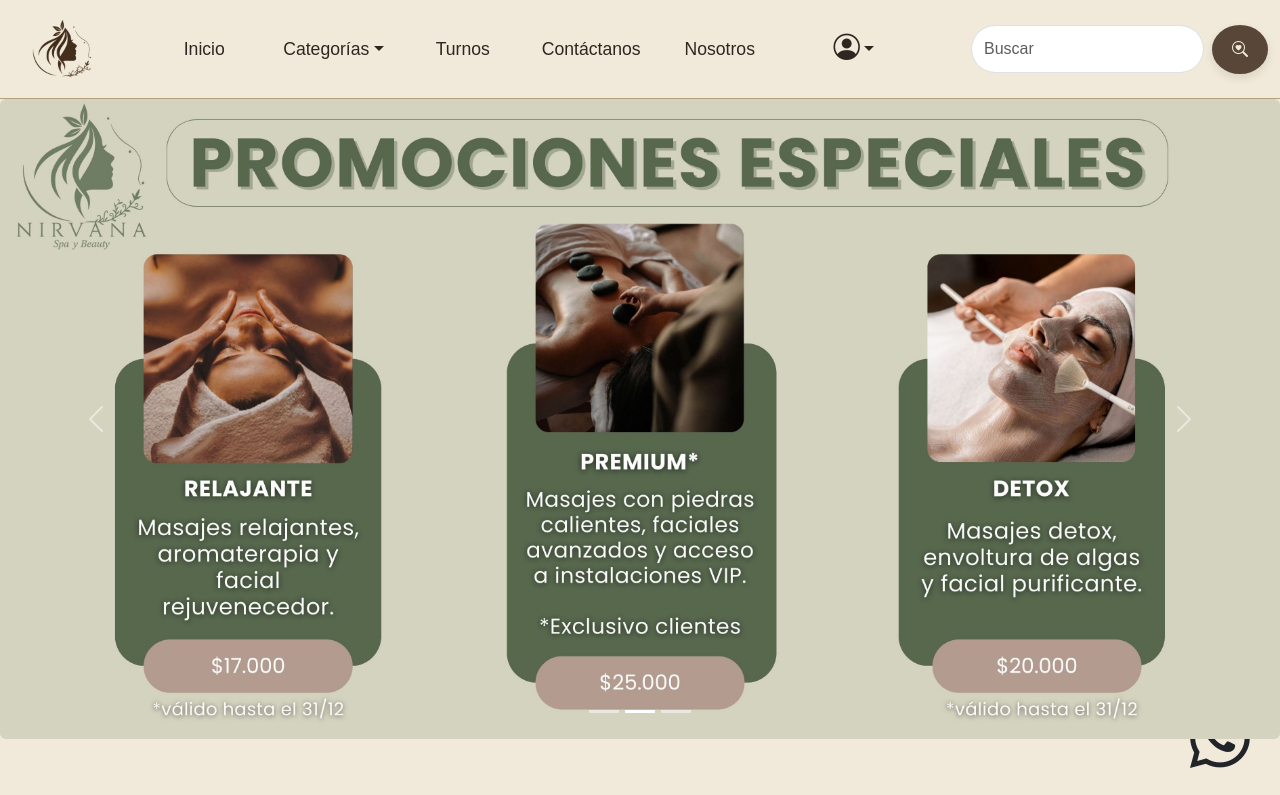
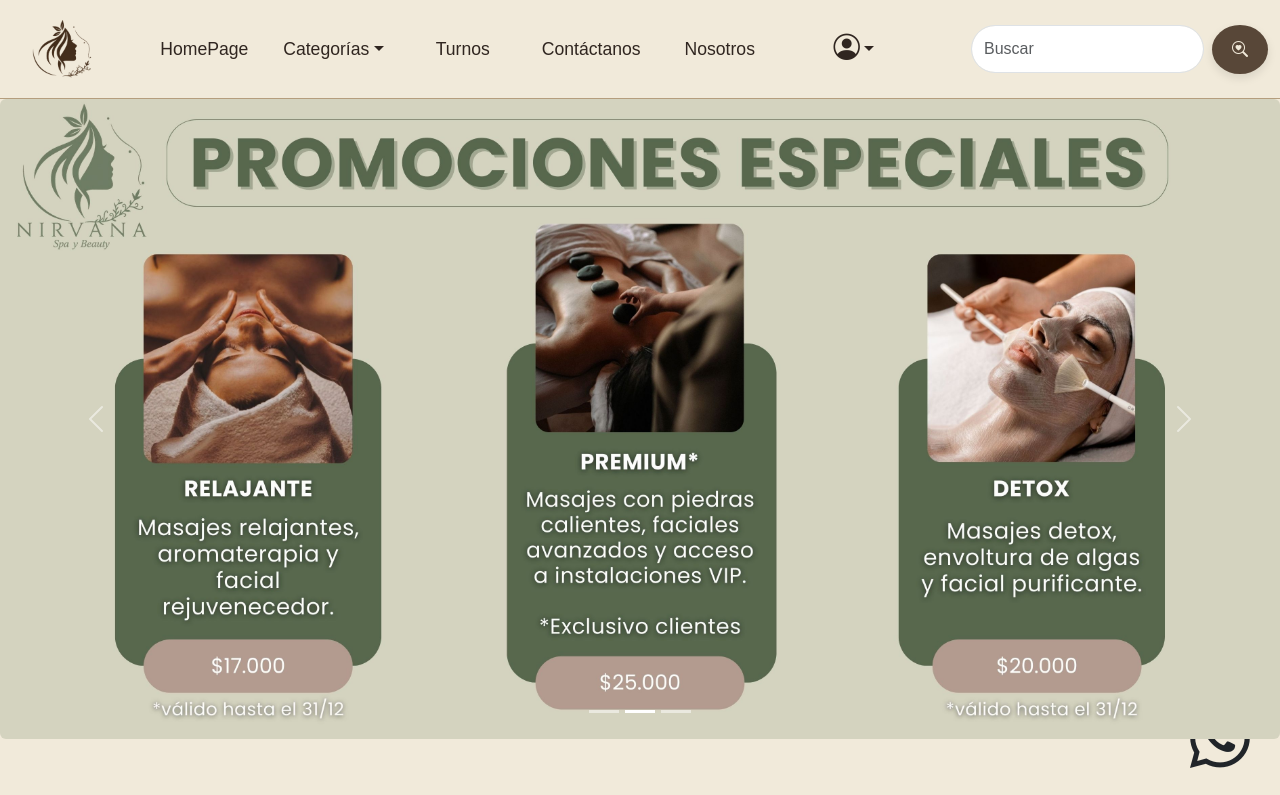
Before and after one commit to SantyMolina98/Spa-Nirvana-React-, a React (Vite) app: page / in a window 1280 px wide. Shown: the top 795 px of the page. Built offline with nearby package versions, Linux system fonts and the light colour scheme; no server answers.

Commit message:
Corrección: push accidental a main

```diff
--- a/src/components/headerComponents.jsx
+++ b/src/components/headerComponents.jsx
@@ -47,7 +47,7 @@ function HeaderComponent () {
             </Offcanvas.Header>
             <Offcanvas.Body>
               <Nav className="justify-content-center flex-grow-1 itemsHeader py-0">
-                <NavLink to='/'>Inicio</NavLink>
+                <NavLink to='/'>HomePage</NavLink>
                 <NavDropdown
                 className='navdropdown'
                   title="Categorías"
```
